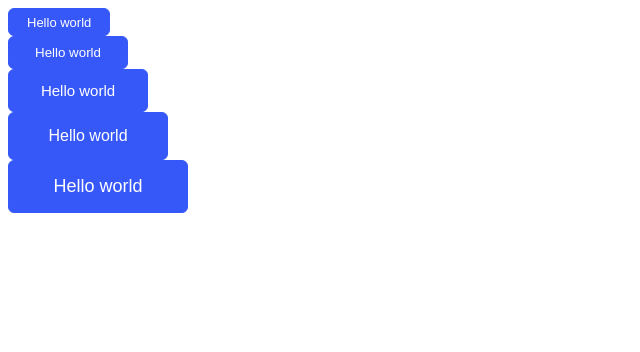
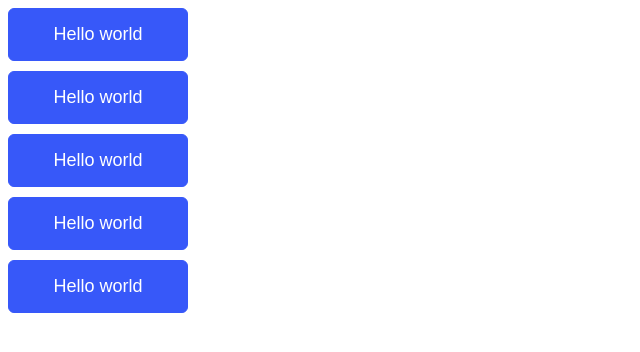
Before and after one commit to CihanErenler/atlast-react-component-library, a React (Vite) app: page / in a window 1280 px wide. Shown: the top 352 px of the page, without its empty margins (0-640 px from the left). Built offline with nearby package versions, Linux system fonts and the light colour scheme.

Commit message:
add flow component

```diff
--- a/src/App.tsx
+++ b/src/App.tsx
@@ -1,39 +1,13 @@
 import { Button } from './main';
+import { Flow } from './main';
 
 function App() {
   return (
-    <section>
+    <Flow direction="vertical">
       <Button
         title="Hello world"
         borderRadius="small"
-        size="xs"
-        onClick={() => {
-          console.log('test');
-          alert('clicked');
-        }}
-      />
-      <Button
-        title="Hello world"
-        borderRadius="small"
-        size="sm"
-        onClick={() => {
-          console.log('test');
-          alert('clicked');
-        }}
-      />
-      <Button
-        title="Hello world"
-        borderRadius="small"
-        size="md"
-        onClick={() => {
-          console.log('test');
-          alert('clicked');
-        }}
-      />
-      <Button
-        title="Hello world"
-        borderRadius="small"
-        size="lg"
+        size="xl"
         onClick={() => {
           console.log('test');
           alert('clicked');
@@ -48,7 +22,34 @@ function App() {
           alert('clicked');
         }}
       />
-    </section>
+      <Button
+        title="Hello world"
+        borderRadius="small"
+        size="xl"
+        onClick={() => {
+          console.log('test');
+          alert('clicked');
+        }}
+      />
+      <Button
+        title="Hello world"
+        borderRadius="small"
+        size="xl"
+        onClick={() => {
+          console.log('test');
+          alert('clicked');
+        }}
+      />
+      <Button
+        title="Hello world"
+        borderRadius="small"
+        size="xl"
+        onClick={() => {
+          console.log('test');
+          alert('clicked');
+        }}
+      />
+    </Flow>
   );
 }
 
--- a/src/components/Button/index.tsx
+++ b/src/components/Button/Button.tsx
@@ -1,4 +1,5 @@
-import styles from './styles.module.scss';
+import { mergeClassNames } from '../../utils/classNameFunctions';
+import styles from './button.module.scss';
 import clsx from 'clsx';
 
 interface ComponentProps extends React.ComponentProps<'button'> {
@@ -15,9 +16,10 @@ interface ComponentProps extends React.ComponentProps<'button'> {
   borderRadius?: 'none' | 'small' | 'medium' | 'full';
   size?: 'xs' | 'sm' | 'md' | 'lg' | 'xl';
   fullWidth?: boolean;
+  classNames?: string;
 }
 
-export const Button = ({
+const Button = ({
   variant = 'solid',
   size = 'md',
   title,
@@ -25,7 +27,10 @@ export const Button = ({
   disabled,
   borderRadius,
   color = 'primary',
+  className = '',
 }: ComponentProps) => {
+  const passedClassNames = className ? className.split(' ') : [];
+
   const style = clsx(styles.button, {
     [styles[`${variant}`]]: variant,
     [styles[`size-${size}`]]: size,
@@ -37,7 +42,7 @@ export const Button = ({
   return (
     <button
       type="button"
-      className={style}
+      className={mergeClassNames(style, passedClassNames)}
       onClick={onClick}
       disabled={disabled}
     >
@@ -45,3 +50,5 @@ export const Button = ({
     </button>
   );
 };
+
+export default Button;
--- /dev/null
+++ b/src/components/Flow/Flow.tsx
@@ -0,0 +1,56 @@
+import { Children } from 'react';
+import styles from './flow.module.scss';
+import clsx from 'clsx';
+import { mergeClassNames } from '../../utils/classNameFunctions';
+
+interface IProps {
+  id?: string;
+  children?: React.ReactNode | React.ReactNode[];
+  direction?: 'horizontal' | 'vertical';
+  gap?: 'none' | 'small' | 'medium' | 'large';
+  wrap?: boolean;
+  className?: string;
+}
+
+const Flow = ({
+  id,
+  children,
+  direction = 'horizontal',
+  gap = 'medium',
+  wrap = false,
+  ...props
+}: IProps) => {
+  const passedClassNames = props.className ? props.className.split(' ') : [];
+  const classNames = ['Flow', ...passedClassNames];
+
+  const align = direction === 'horizontal' ? 'left' : 'fill';
+
+  const style = clsx(styles.Flow, {
+    [styles[`direction-${direction}`]]: direction,
+    [styles[`align-${align}`]]: align,
+    [styles[`gap-${gap}`]]: gap,
+    [styles['wrap']]: wrap,
+  });
+
+  const childrenArray = Children.toArray(children);
+  let newChildren = null as React.ReactNode | React.ReactNode[];
+  if (childrenArray.length > 0) {
+    newChildren = Children.map(childrenArray, (child, index) => {
+      return (
+        <div key={index} className="row" role="none">
+          {child}
+        </div>
+      );
+    });
+  } else {
+    newChildren = <div className="row">{newChildren}</div>;
+  }
+
+  return (
+    <div id={id} className={mergeClassNames(style, classNames)}>
+      {newChildren}
+    </div>
+  );
+};
+
+export default Flow;
--- /dev/null
+++ b/src/components/Flow/flow.module.scss
@@ -0,0 +1,23 @@
+.Flow {
+  display: flex;
+  gap: 10px;
+
+  // direction
+  &.direction-horizontal {
+    flex-direction: row;
+  }
+
+  &.direction-vertical {
+    flex-direction: column;
+  }
+
+  // fill
+  &.align-fill {
+    align-items: stretch;
+  }
+
+  // alignment
+  &.align-left {
+    align-items: flex-start;
+  }
+}
--- /dev/null
+++ b/src/components/index.ts
@@ -0,0 +1,4 @@
+import Button from './Button/Button';
+import Flow from './Flow/Flow';
+
+export { Button, Flow };
--- a/src/main.ts
+++ b/src/main.ts
@@ -1 +1,2 @@
-export { Button } from './components/Button';
+export { default as Button } from './components/Button/Button';
+export { default as Flow } from './components/Flow/Flow';
--- a/src/styles/index.scss
+++ b/src/styles/index.scss
@@ -1,3 +1,5 @@
-@forward "./colors";
-@forward "./mixins";
-@import url("https://fonts.googleapis.com/css2?family=Inter:ital,opsz,wght@0,14..32,100..900;1,14..32,100..900&display=swap");
+@forward './colors';
+@forward './mixins';
+
+// Import Google Fonts
+@import url('https://fonts.googleapis.com/css2?family=Inter:ital,opsz,wght@0,14..32,100..900;1,14..32,100..900&display=swap');
--- /dev/null
+++ b/src/utils/classNameFunctions.ts
@@ -0,0 +1,3 @@
+export const mergeClassNames = (styles: string, classNames: string[]) => {
+  return [...styles.split(' '), ...classNames].join(' ');
+};
```
Also changed, not shown: src/components/Button/button.module.scss (renamed from src/components/Button/styles.module.scss), 1 other file (tests, documents, lock files or other folders).
